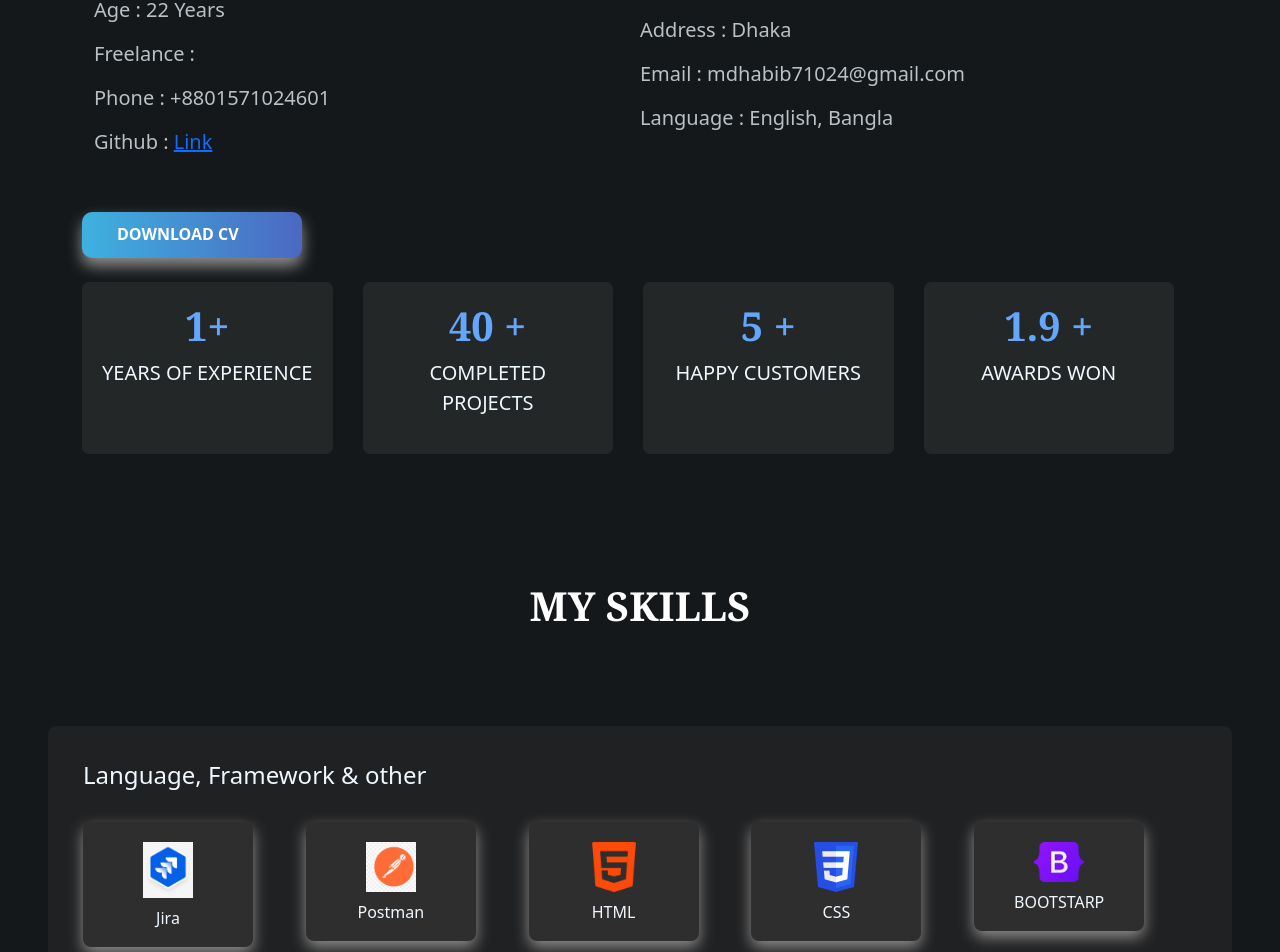
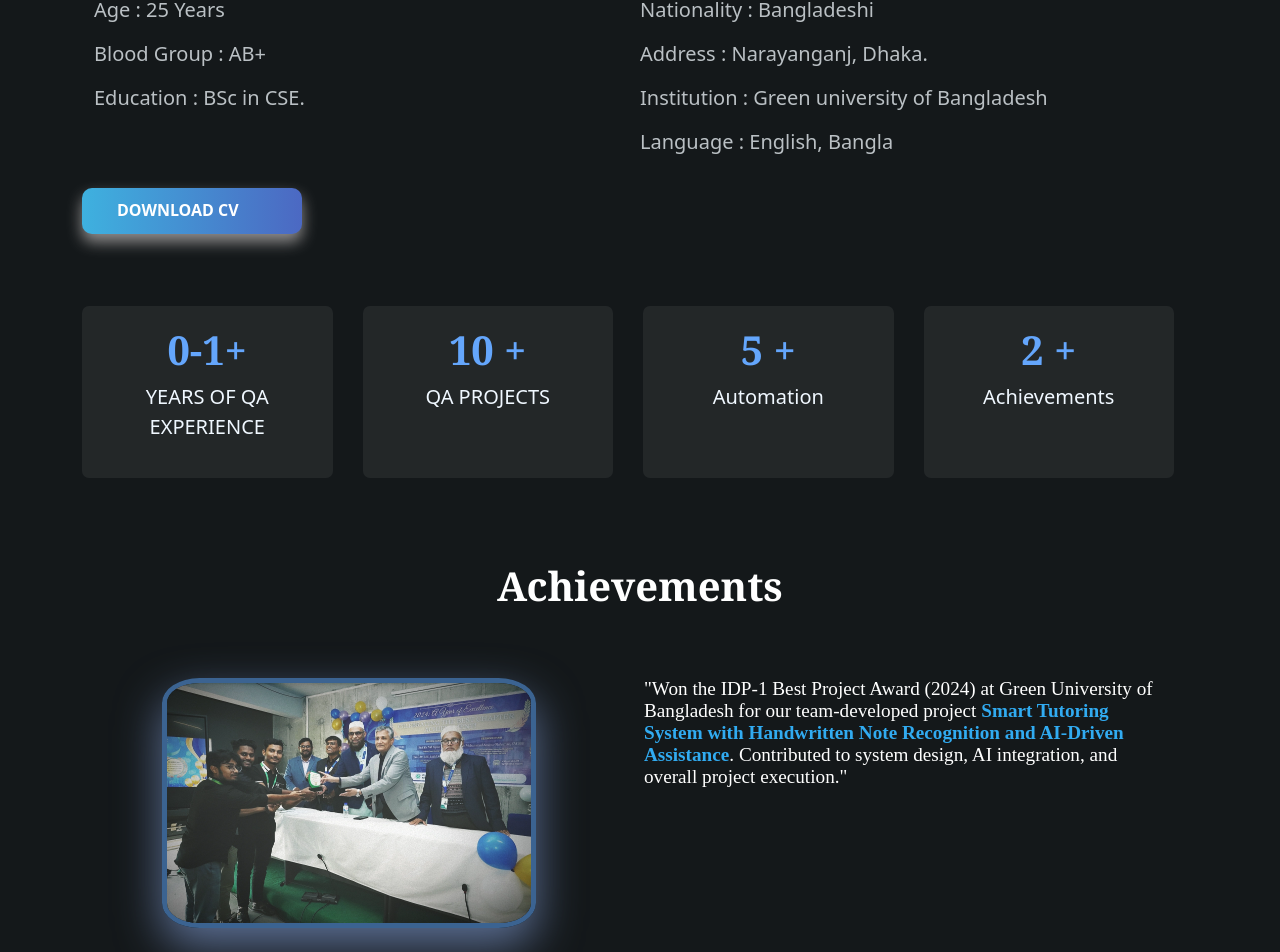
Before and after one commit to Habib710/H-BIB, a React (Create React App) app: page / in a window 1280 px wide. Shown: the part 1412-2364 px from the top of the page. Built offline with nearby package versions, Linux system fonts and the light colour scheme; some icons are missing.

Commit message:
re_form some sections

```diff
--- a/src/Components/About/About.css
+++ b/src/Components/About/About.css
@@ -14,12 +14,45 @@
     color: rgb(100, 166, 252);
 
 }
+
 .div-parsonal p{
     font-size: 20px;
 
+}
+.idp_pic{
+margin-left: 15%;
+    border: 5px solid rgb(59, 99, 145);
+    box-shadow: 0 18px 45px   rgb(92, 111, 148);
+    background-repeat: no-repeat;
+    background-size: cover;
+    background-position: center center;
+    border-radius: 10%;
 }
 .box-div{
     display: grid;
     gap: 30px;
     grid-template-columns: repeat( auto-fit, minmax(250px, 1fr) );
 }
+.idp_p{
+    font-weight: 400;
+    font: 1.2em italic;
+}
+.idp_p b{
+   color: rgb(49, 171, 241);
+}
+
+
+ @media screen and (max-width:450px) {
+
+.box-div{
+    padding: 2px;
+}
+.my-tag{
+    margin-left: 10%;
+}
+.idp_pic{
+    padding: 3px;
+}
+
+
+ }
--- a/src/Components/About/About.js
+++ b/src/Components/About/About.js
@@ -2,6 +2,7 @@ import React from 'react';
 import { Fade, Zoom } from "react-awesome-reveal";
 import './About.css';
 import { Icon } from '@iconify/react'
+import idp from '../images/idp.webp'
 
 const About = () => {
     return (
@@ -38,18 +39,18 @@ const About = () => {
                 <div className='col-lg-12 center'>
                     <h2 className='heading'>PERSONAL INFO</h2>
                     <div className='row p-banner li-css'>
-                        <div className='col-lg-6 p-4 center'>
+                        <div className='col-lg-6 p-4 ml-40'>
                             <p>First Name : Mohammad</p>
-                            <p>Age : 22 Years</p>
-                            <p>Freelance : </p>
-                            <p>Phone : +8801571024601</p>
-                            <p>Github : <a href="your_github_link" target='_blank' rel="noopener noreferrer">Link</a></p>
+                            <p>Age : 25 Years</p>
+                            <p>Blood Group : AB+ </p>
+                            <p>Education : BSc in CSE.</p>
+                            <p></p>
                         </div>
-                        <div className='col-lg-6'>
+                        <div className='col-lg-6 mt-4'>
                             <p>Last Name : Habibullah</p>
                             <p>Nationality : Bangladeshi</p>
-                            <p>Address : Dhaka</p>
-                            <p>Email : mdhabib71024@gmail.com</p>
+                            <p>Address : Narayanganj, Dhaka.</p>
+                            <p>Institution :  Green university of Bangladesh</p>
                             <p>Language : English, Bangla</p>
                         </div>
                     </div>
@@ -66,36 +67,57 @@ const About = () => {
                     {/* The 'box-div' now manages the 2x2 grid using the CSS Grid styles you provided. */}
                     <div className='col-lg-12 py-2 c'>
 
-                        <div className="box-div"> {/* CSS Grid is applied here */}
+                        <div className="box-div my-5"> {/* CSS Grid is applied here */}
 
                             {/* Box 1: YEARS OF EXPERIENCE */}
                             <div className="div-parsonal text-center">
-                                <h1> 1+ </h1>
-                                <p> YEARS OF EXPERIENCE </p>
+                                <h1> 0-1+ </h1>
+                                <p> YEARS OF QA EXPERIENCE </p>
                             </div>
 
                             {/* Box 2: COMPLETED PROJECTS */}
                             <div className="div-parsonal text-center">
-                                <h1> 40 + </h1>
-                                <p> COMPLETED PROJECTS</p>
+                                <h1> 10 + </h1>
+                                <p> QA PROJECTS</p>
                             </div>
 
                             {/* Box 3: HAPPY CUSTOMERS */}
                             <div className="div-parsonal text-center">
                                 <h1> 5 + </h1>
-                                <p> HAPPY CUSTOMERS </p>
+                                <p> Automation </p>
                             </div>
 
                             {/* Box 4: AWARDS WON */}
                             <div className="div-parsonal text-center">
-                                <h1> 1.9 + </h1>
-                                <p> AWARDS WON</p>
+                                <h1> 2 + </h1>
+                                <p>Achievements </p>
                             </div>
 
                         </div>
                     </div>
                 </Zoom>
             </div>
+<div>
+
+<h1 className='text-center py-1 text-white'>Achievements</h1>
+ <Fade direction="up" cascade damping={0.2} triggerOnce>
+<div className='row mt-5 pt-3 col-lg-12'>
+
+<div className='col-lg-6 '>
+<img className='idp_pic pl-3 ' width="70%" height="250px" src={idp} alt="img" />
+
+</div>
+
+<div className='col-lg-6 text-white px-3 idp_p'>
+<p> "Won the IDP-1 Best Project Award (2024) at Green University of Bangladesh for our team-developed project <b>Smart Tutoring System with Handwritten Note Recognition and AI-Driven Assistance</b>. Contributed to system design, AI integration, and overall project execution."</p>
+
+</div>
+
+
+</div>
+</Fade>
+</div>
+
         </div>
     );
 };
--- a/src/Components/Banner/Banner.css
+++ b/src/Components/Banner/Banner.css
@@ -94,7 +94,7 @@ h1{
 }
 .floating-icon {
   position: absolute;
-  color: rgb(50, 150, 243);
+  color: rgb(50, 214, 243);
   z-index: 1;
 }
 
@@ -107,9 +107,14 @@ h1{
 
 
   @media screen and (max-width:450px) {
+.main-div-banner{
 
+  margin-left: 5%;
+}
     .pp-img{
-
+    margin-left: 0;
+    margin-bottom: 45px;
+    margin-top: 40px;
         width: 300px;
         height: 300px;
         border: 5px solid rgb(52, 95, 145);
@@ -118,6 +123,7 @@ h1{
         background-size: cover;
         background-position: center center;
         background-image: url(../images/habib2.png);
+
     }
 
 
--- a/src/Components/NavBar/Nav.css
+++ b/src/Components/NavBar/Nav.css
@@ -10,6 +10,16 @@
     margin: 15px;
     font-size: 20px;
     text-decoration: none;
+
+}
+.c-link a:hover{
+    margin: 15px;
+    font-weight: 900;
+
+    padding: 3px;
+
+    text-decoration: none;
+
 
 }
 
```
Also changed, not shown: src/Components/images/idp.webp (added).
